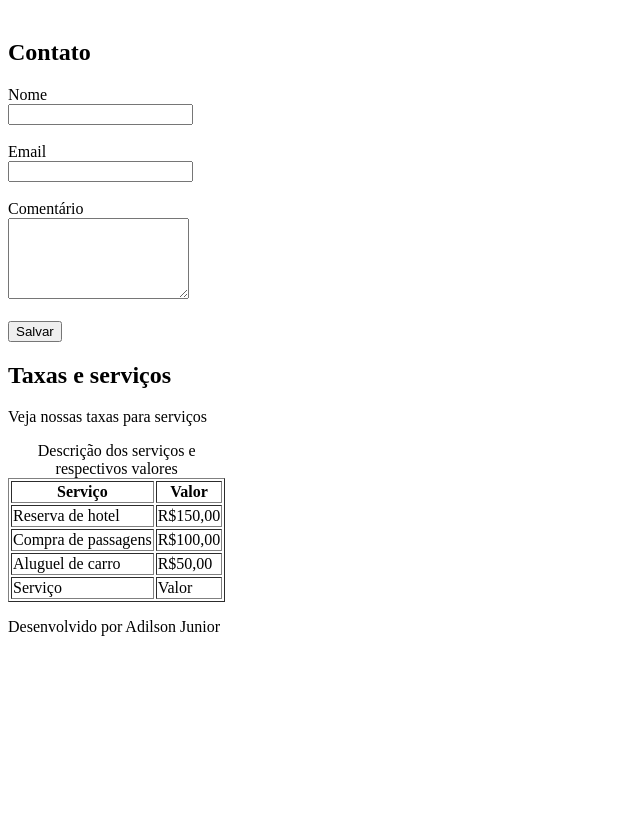
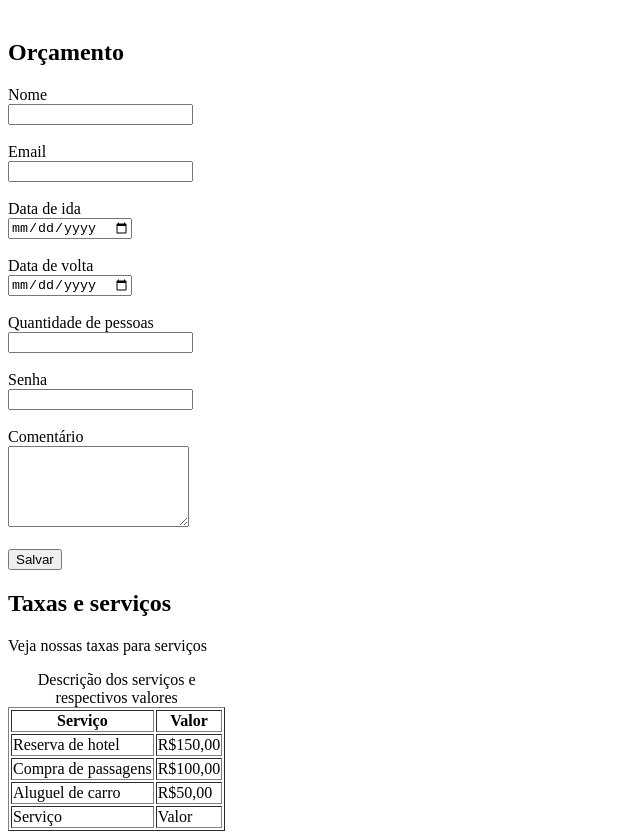
Before and after one commit to Adilson141192/Aula_5, a plain HTML site: page index.html in a window 1280 px wide. Shown: the part 4122-4958 px from the top of the page, without its empty margins (0-640 px from the left). Before the commit the page ends 4774 px from the top, so only its background shows below. Drawn offline with Linux system fonts and the light colour scheme.

Commit message:
072524 aula0502

```diff
--- a/index.html
+++ b/index.html
@@ -45,14 +45,29 @@
         <br><br>
     </section>
     <section>
-        <h2>Contato</h2>
+        <h2>Orçamento</h2>
         <form method="get" action="">
             <label for="">Nome</label><br>
             <input type="text" name="nome"><br><br>
+
             <label for="">Email</label><br>
-            <input type="text" name="email"><br><br>
+            <input type="email" name="email" required><br><br>
+
+            <label for="">Data de ida</label><br>
+            <input type="date" name="dataIda"><br><br>
+
+            <label for="">Data de volta</label><br>
+            <input type="date" name="dataVolta"><br><br>
+
+            <label for="">Quantidade de pessoas</label><br>
+            <input type="number" name="qtdPessoas"><br><br>
+
+            <label for="">Senha</label><br>
+            <input type="password" name="senha"><br><br>
+
             <label for="">Comentário</label><br>
             <textarea name="comentario" id="" rows="5"></textarea><br><br>
+
             <button>Salvar</button>
         </form>
     </section>
```
